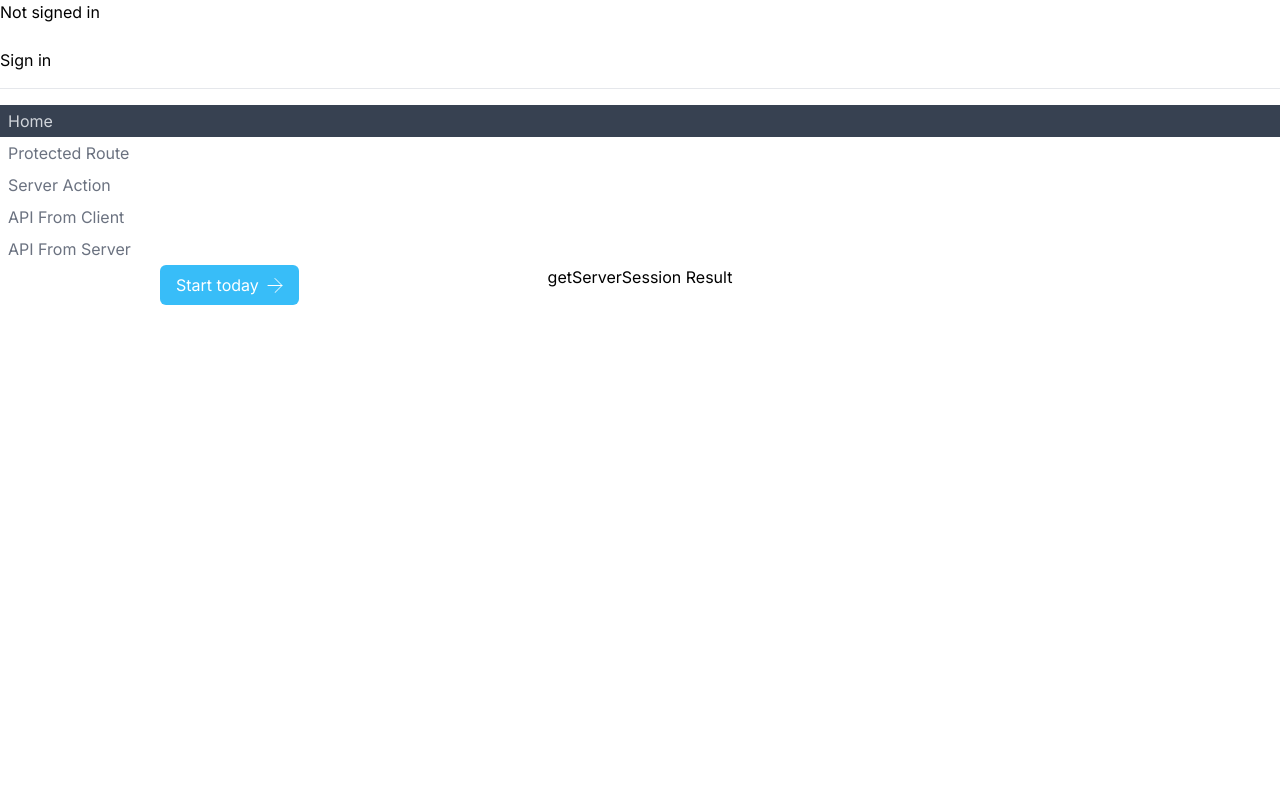
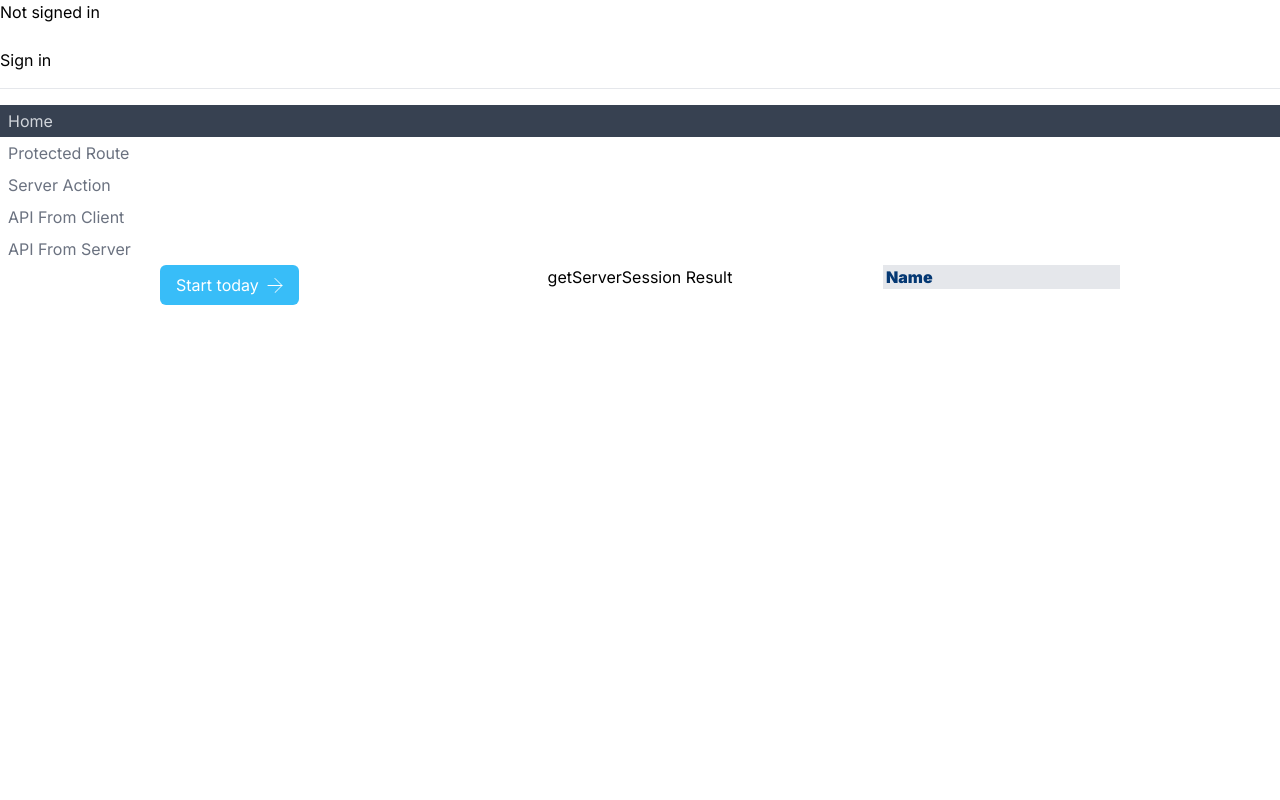
Before and after one commit to CjordanIII/max-enegry, a Next.js app: page / in a window 1280 px wide. Shown: the top 800 px of the page. Built offline with nearby package versions, Linux system fonts and the light colour scheme; no server answers.

Commit message:
add defaultTextBox

```diff
--- a/src/app/page.js
+++ b/src/app/page.js
@@ -7,11 +7,19 @@ import {
   svg,
 } from "../components/button/buttonMetadata.jsx";
 
+import "../styles/defaultTextBox.css";
+import DefaultTextBox from "../components/defaultTextBox/defaultTextBox.jsx";
+import {
+  lightGrayTextBox,
+  placeholderColor,
+} from "../components/defaultTextBox/defaultTextBoxMetadata.jsx";
+
 export default function Home() {
   const session = async () => {
     const session = await getServerSession();
     return session;
   };
+
   return (
     <main className="flex min-h-screen flex-col items-center justify-between">
       <p>getServerSession Result</p>
@@ -28,6 +36,13 @@ export default function Home() {
           handleButtion={handleButtion}
         />
       </div>
+      <div className="absolute top-15 right-40">
+        <DefaultTextBox
+          textBoxLabel={lightGrayTextBox.textBoxLabel}
+          style={lightGrayTextBox.style}
+          placeholderClass={placeholderColor.className}
+        />
+      </div>
     </main>
   );
 }
--- /dev/null
+++ b/src/components/defaultTextBox/defaultTextBox.jsx
@@ -0,0 +1,15 @@
+"use client";
+
+const DefaultTextBox = ({ textBoxLabel, style, placeholderClass }) => {
+    return (
+        <form>
+            <input
+                type="text"
+                className={`${style} ${placeholderClass}`}
+                placeholder={textBoxLabel}
+            />
+        </form>
+    );
+};
+
+export default DefaultTextBox;
--- /dev/null
+++ b/src/components/defaultTextBox/defaultTextBoxMetadata.jsx
@@ -0,0 +1,8 @@
+export const lightGrayTextBox = {
+    style: "bg-gray-200",
+    textBoxLabel: "Name",
+}
+
+export const placeholderColor = {
+    className: "placeholder-color",
+}
--- /dev/null
+++ b/src/styles/defaultTextBox.css
@@ -0,0 +1,10 @@
+.placeholder-color {
+    color: #043873;
+    font-weight: bold;
+    padding-left: 3px;
+}
+
+.placeholder-color::placeholder {
+    color: #043873;
+    font-weight: bolder;
+}
```
